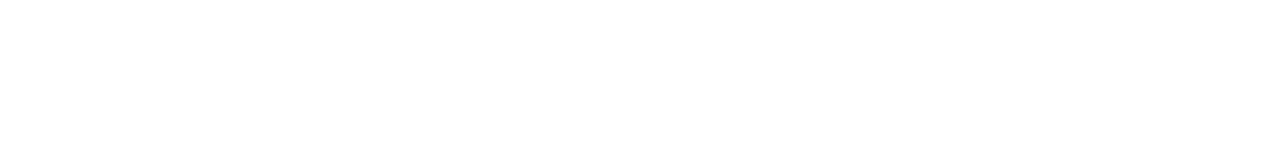
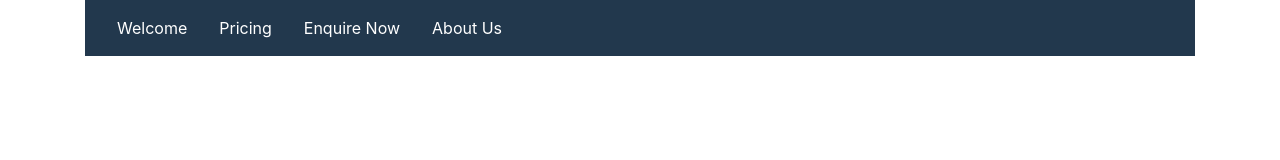
Before and after one commit to trojanface/readysetbooth, a plain HTML site: page index.html in a window 1280 px wide. Drawn offline with nearby package versions, Linux system fonts and the light colour scheme.

Commit message:
A basic menu

```diff
--- a/index.html
+++ b/index.html
@@ -7,10 +7,30 @@
     <title>Photo Booth Hire | Adelaide SA, Australia | Ready Set Booth</title>
     <link rel="stylesheet" href="https://stackpath.bootstrapcdn.com/bootstrap/4.4.1/css/bootstrap.min.css"
         integrity="sha384-Vkoo8x4CGsO3+Hhxv8T/Q5PaXtkKtu6ug5TOeNV6gBiFeWPGFN9MuhOf23Q9Ifjh" crossorigin="anonymous">
+        <link rel="stylesheet" href="style.css">
 </head>
 
 <body>
+    <div class="container">
+        <nav class="blueElement navbar navbar-expand-lg navbar-light">
+            <div class="collapse navbar-collapse" id="navbarSupportedContent">
+                <ul class="navbar-nav mr-auto">
+                    <li class="nav-item">
+                        <a class="whiteMenuText" href="#">Welcome</a>
+                    </li>
+                    <li class="nav-item">
+                        <a class="whiteMenuText" href="#">Pricing</a>
+                    </li>
+                    <li class="nav-item">
+                        <a class="whiteMenuText" href="#">Enquire Now</a>
+                    </li>
+                    <li class="nav-item">
+                        <a class="whiteMenuText" href="#">About Us</a>
+                    </li>
 
+            </div>
+        </nav>
+    </div>
 
     <script src="https://code.jquery.com/jquery-3.4.1.slim.min.js"
         integrity="sha384-J6qa4849blE2+poT4WnyKhv5vZF5SrPo0iEjwBvKU7imGFAV0wwj1yYfoRSJoZ+n"
--- a/style.css
+++ b/style.css
@@ -0,0 +1,22 @@
+.blueElement {
+    background-color: #22384D;
+    color: white;
+}
+
+.whiteMenuText{
+    padding-right: .5rem;
+    padding-left: .5rem;
+    display: block;
+    padding: .5rem 1rem;
+    color: white;
+    text-decoration: none;
+}
+
+.whiteMenuText:hover{
+    padding-right: .5rem;
+    padding-left: .5rem;
+    display: block;
+    padding: .5rem 1rem;
+    color: rgb(255, 238, 0);
+    text-decoration: none;
+}
```
